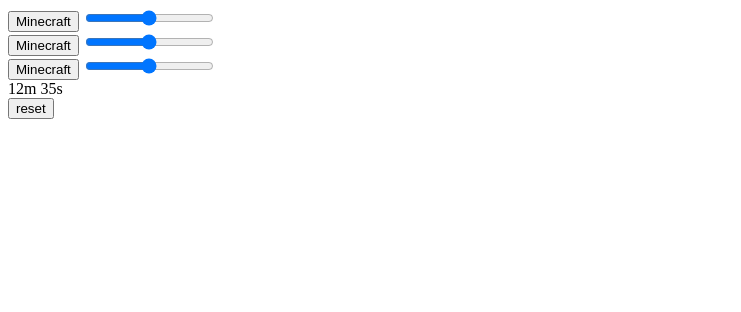
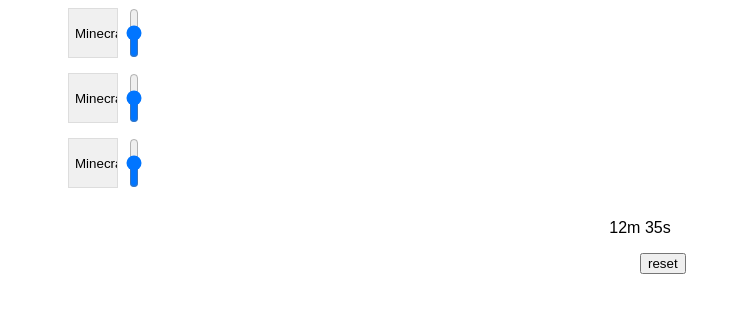
Before and after one commit to 49169/StudyApp, a plain HTML site: page index.html in a window 1280 px wide. Shown: the whole page, without its empty margins (0-741 px from the left). Drawn offline with Linux system fonts and the light colour scheme; no server answers.

Commit message:
Align Center

```diff
--- a/index.css
+++ b/index.css
@@ -3,18 +3,24 @@ body {
     font-family: sans-serif;
 }
 
-#demo{
+.container {
     display: flex;
-    justify-content: center;
+	flex-direction: column;
+
+	justify-content: center;
+	align-items: flex-start;
+}
+
+div.timer{
     text-align: center;
-    top: 70%;
-    left: 50%;
-    position: absolute
 }
+
 #reset{
     display: flex;
     justify-content: center;
     text-align: center;
+    position: relative;
+    left:50%;
 }
 
 .audio-cube{
@@ -42,13 +48,7 @@ body {
      transition: background-color .2s ease-in;
  }
 
-.container {
-    display: flex;
-	flex-direction: column;
 
-	justify-content: center;
-	align-items: flex-start;
-}
 
 
 #volumeSlider{
--- a/index.html
+++ b/index.html
@@ -7,7 +7,7 @@
     <meta name="viewport" content="width=device-width, initial-scale=1.0">
     <title>Document</title>
 
-    <link rel="stylesheet" href="index2.css" />
+    <link rel="stylesheet" href="index.css" />
 </head>
 
 <body>
@@ -32,8 +32,11 @@
 
         </div>
     </div>
-    <div id="demo" class="timer"></div>
-    <button id="reset"> reset </button>
+    <div class="timer">
+        <p id="timer-display">TEST</p>
+        <button id="reset"> reset </button>
+    </div>
+
 
 
 
--- a/index.js
+++ b/index.js
@@ -16,12 +16,12 @@ var x = setInterval(function() {
   var seconds = Math.floor((distance % (1000 * 60)) / 1000);
 
   // Display the result in the element with id="demo"
-  document.getElementById("demo").innerHTML = minutes + "m " + seconds + "s ";
+  document.getElementById("timer-display").innerHTML = minutes + "m " + seconds + "s ";
 
   // If the count down is finished, write some text
   if (distance < 0) {
     clearInterval(x);
-    document.getElementById("demo").innerHTML = "EXPIRED";
+    document.getElementById("timer-display").innerHTML = "EXPIRED";
   }
 }, 1000);
 
```
